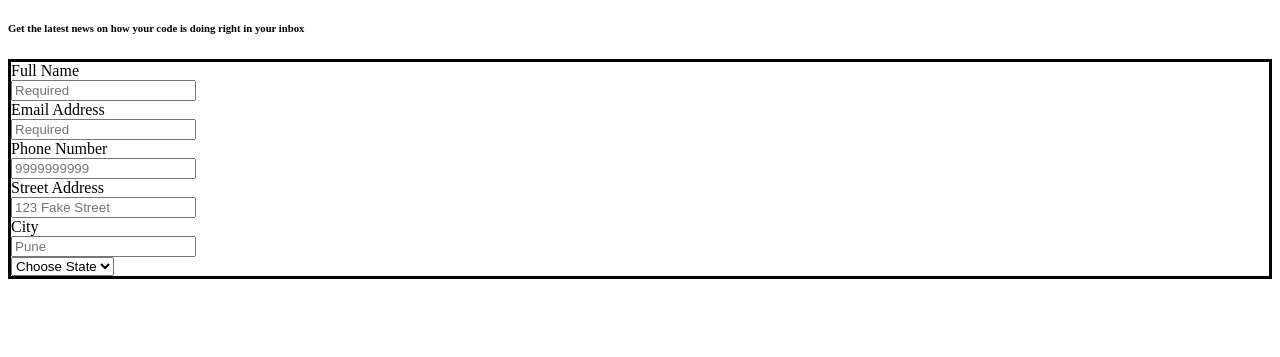
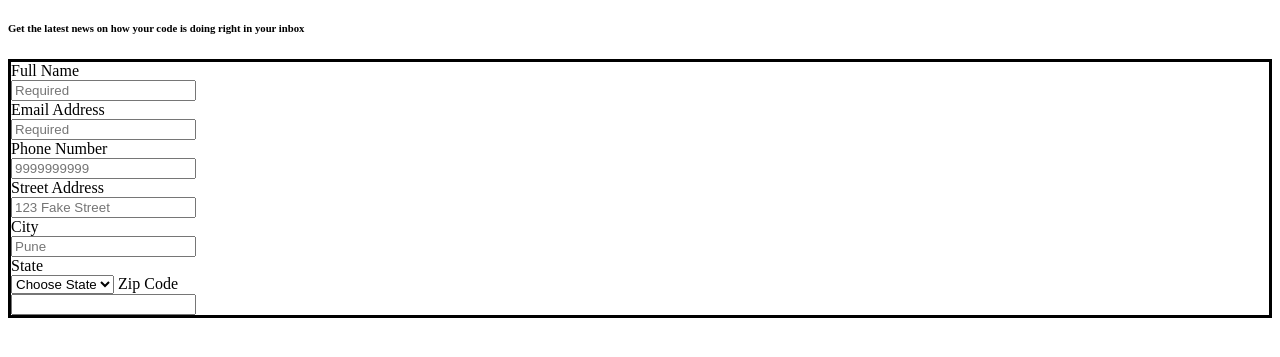
Before and after one commit to iamneo-production/edadaafdcb305542554bbaaaabbcbbfefone, a plain HTML site: page public/index.html in a window 1280 px wide. Shown: the part 101-458 px from the top of the page. Drawn offline with Linux system fonts and the light colour scheme.

Commit message:
Backup Commit

```diff
--- a/public/index.html
+++ b/public/index.html
@@ -33,9 +33,11 @@
 <input type="text" id="city" name="user_city" placeholder="Pune" required>
 </div>
 <div>
+    <label>State</label><br>
    <select name="mystate" id="state">
-    <option value="Choose State">Choose State</option>
+    <option value="Choose State ">Choose State</option>
    </select>
+   <label>Zip Code <br> <input type="text" name="zipcode" placeholder=""></label>
 </div>
 
 
```
